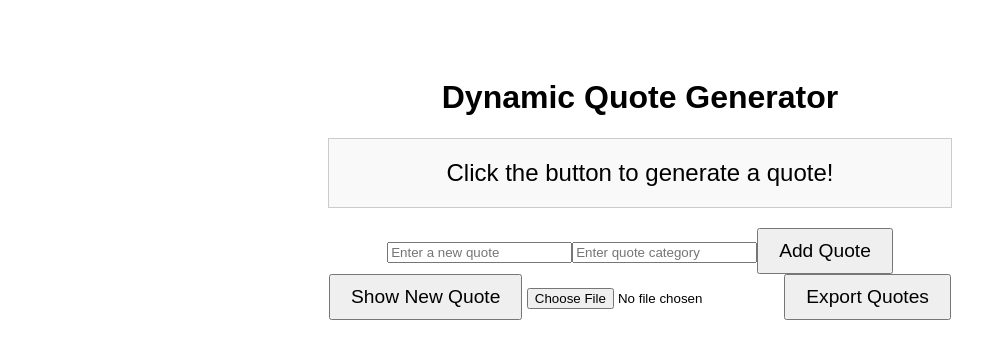
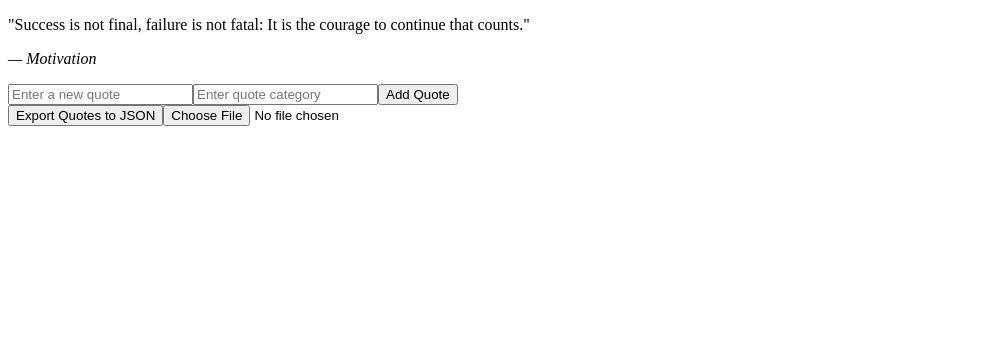
Before and after one commit to P1pp3n/alx_fe_javascript, a plain HTML site: page dom-manipulation/index1.html in a window 1280 px wide. Shown: the whole page, without its empty margins (0-1008 px from the left). Drawn offline with Linux system fonts and the light colour scheme.

Commit message:
updated script1.js

```diff
--- a/dom-manipulation/index1.html
+++ b/dom-manipulation/index1.html
@@ -1,38 +1,12 @@
 <!DOCTYPE html>
 <html lang="en">
 <head>
-  <meta charset="UTF-8">
-  <meta name="viewport" content="width=device-width, initial-scale=1.0">
-  <title>Dynamic Quote Generator</title>
-  <style>
-    body {
-      font-family: Arial, sans-serif;
-      text-align: center;
-      padding: 50px;
-    }
-    #quoteDisplay {
-      margin: 20px auto;
-      padding: 20px;
-      border: 1px solid #ccc;
-      width: 50%;
-      font-size: 1.5em;
-      background-color: #f9f9f9;
-    }
-    button {
-      padding: 10px 20px;
-      font-size: 1.2em;
-      cursor: pointer;
-    }
-  </style>
+    <meta charset="UTF-8">
+    <meta name="viewport" content="width=device-width, initial-scale=1.0">
+    <title>Dynamic Quote Generator</title>
 </head>
 <body>
-  <h1>Dynamic Quote Generator</h1>
-  <div id="quoteDisplay">Click the button to generate a quote!</div>
-  <button id="newQuote">Show New Quote</button>
-
-  <input type="file" id="importFile" accept=".json" onchange="importFromJsonFile(event)" />
-  <button onclick="exportToJson()">Export Quotes</button>
-
-  <script src="script.js"></script>
+    <div id="quoteDisplay"></div>
+    <script src="script1.js"></script>
 </body>
 </html>
--- a/dom-manipulation/script1.js
+++ b/dom-manipulation/script1.js
@@ -1,21 +1,21 @@
-// Array to store quotes
+// Array to store quotes, each quote has text and category
 let quotes = [
     { text: "The only limit to our realization of tomorrow is our doubts of today.", category: "Inspiration" },
     { text: "Success is not final, failure is not fatal: It is the courage to continue that counts.", category: "Motivation" },
     { text: "Life is what happens when you're busy making other plans.", category: "Life" }
 ];
 
-  // Load existing quotes from local storage
+// Function to save quotes to local storage
+function saveQuotes() {
+    localStorage.setItem('quotes', JSON.stringify(quotes));
+}
+
+// Function to load quotes from local storage
 function loadQuotes() {
     const storedQuotes = localStorage.getItem('quotes');
     if (storedQuotes) {
         quotes = JSON.parse(storedQuotes);
     }
-  }
-
-  // Save quotes to local storage
-  function saveQuotes() {
-    localStorage.setItem('quotes', JSON.stringify(quotes));
 }
 
 // Function to display a random quote
@@ -35,17 +35,49 @@ let quotes = [
 
     quoteDisplay.appendChild(quoteText);
     quoteDisplay.appendChild(quoteCategory);
+
+    // Save the last viewed quote to session storage
+    sessionStorage.setItem('lastViewedQuote', JSON.stringify(randomQuote));
 }
 
-  // Function to add a new quote
+// Function to create the form to add a new quote
+function createAddQuoteForm() {
+    const formDiv = document.createElement('div');
+
+    const newQuoteText = document.createElement('input');
+    newQuoteText.id = 'newQuoteText';
+    newQuoteText.type = 'text';
+    newQuoteText.placeholder = 'Enter a new quote';
+
+    const newQuoteCategory = document.createElement('input');
+    newQuoteCategory.id = 'newQuoteCategory';
+    newQuoteCategory.type = 'text';
+    newQuoteCategory.placeholder = 'Enter quote category';
+
+    const addButton = document.createElement('button');
+    addButton.textContent = 'Add Quote';
+    addButton.addEventListener('click', addQuote);
+
+    formDiv.appendChild(newQuoteText);
+    formDiv.appendChild(newQuoteCategory);
+    formDiv.appendChild(addButton);
+
+    const quoteDisplay = document.getElementById('quoteDisplay');
+    quoteDisplay.insertAdjacentElement('afterend', formDiv);
+}
+
+// Function to add a new quote to the array and display it
 function addQuote() {
     const newQuoteText = document.getElementById('newQuoteText').value;
     const newQuoteCategory = document.getElementById('newQuoteCategory').value;
 
     if (newQuoteText && newQuoteCategory) {
         quotes.push({ text: newQuoteText, category: newQuoteCategory });
-      saveQuotes(); // Save updated quotes to local storage
-      showRandomQuote(); // Show the new quote immediately
+        saveQuotes(); // Save to local storage
+
+        showRandomQuote(); // Display the new quote
+
+        // Clear the input fields
         document.getElementById('newQuoteText').value = '';
         document.getElementById('newQuoteCategory').value = '';
     } else {
@@ -53,34 +85,48 @@ let quotes = [
     }
 }
 
-  // Export quotes to JSON
-  function exportToJson() {
-    const blob = new Blob([JSON.stringify(quotes, null, 2)], { type: 'application/json' });
+// Function to export quotes to a JSON file
+function exportToJsonFile() {
+    const jsonQuotes = JSON.stringify(quotes, null, 2);
+    const blob = new Blob([jsonQuotes], { type: 'application/json' });
     const url = URL.createObjectURL(blob);
     const a = document.createElement('a');
     a.href = url;
     a.download = 'quotes.json';
-    document.body.appendChild(a);
     a.click();
-    document.body.removeChild(a);
-    URL.revokeObjectURL(url);
 }
 
-  // Import quotes from JSON
+// Function to import quotes from a JSON file
 function importFromJsonFile(event) {
     const fileReader = new FileReader();
     fileReader.onload = function(event) {
         const importedQuotes = JSON.parse(event.target.result);
         quotes.push(...importedQuotes);
-      saveQuotes(); // Save imported quotes to local storage
+        saveQuotes(); // Save to local storage
         alert('Quotes imported successfully!');
     };
     fileReader.readAsText(event.target.files[0]);
 }
 
-  // Event listeners
-  document.getElementById('newQuote').addEventListener('click', showRandomQuote);
+// Load quotes from local storage when the application initializes
 window.onload = function() {
-    loadQuotes(); // Load quotes when the page loads
-    createAddQuoteForm(); // Call function to create the form
+    loadQuotes();
+    createAddQuoteForm();
+
+    // Show a random quote if there are quotes available
+    if (quotes.length > 0) {
+        showRandomQuote();
+    }
+
+    // Create buttons for export and import
+    const exportButton = document.createElement('button');
+    exportButton.textContent = 'Export Quotes to JSON';
+    exportButton.addEventListener('click', exportToJsonFile);
+    document.body.appendChild(exportButton);
+
+    const importInput = document.createElement('input');
+    importInput.type = 'file';
+    importInput.accept = '.json';
+    importInput.addEventListener('change', importFromJsonFile);
+    document.body.appendChild(importInput);
 };
```
Lines whose indentation alone changed are shown as unchanged.
